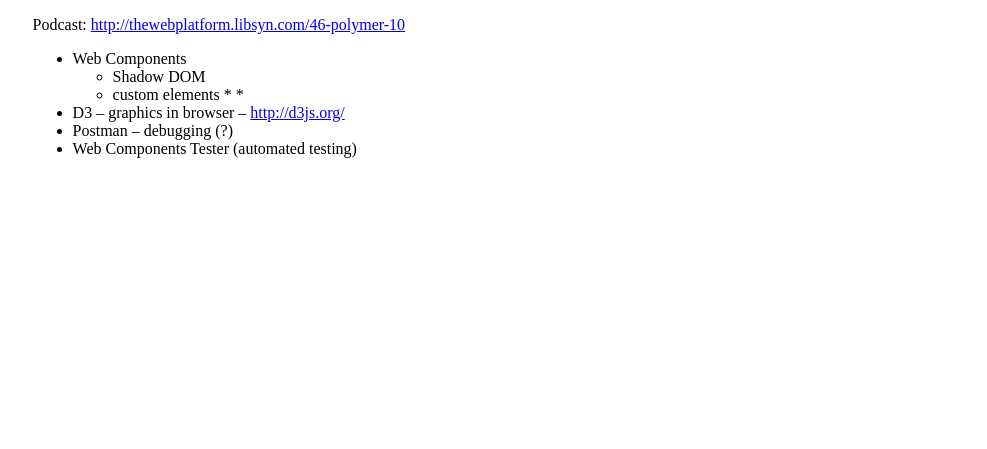
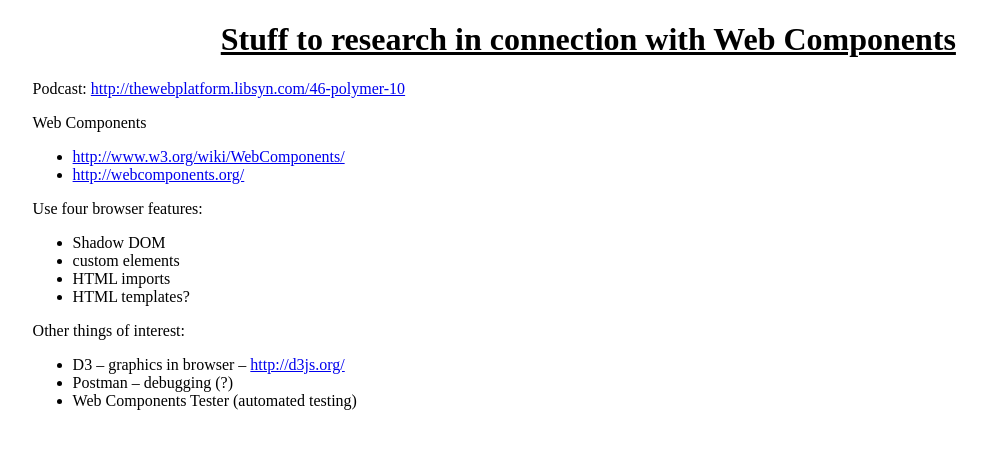
Before and after one commit to JohnL4/johnl4.github.io, a Jekyll site: the page built from _posts/2015-07-23-Web-Components-Research-I.markdown, in a window 1280 px wide. Shown: the top 449 px of the page, without its empty margins (57-1044 px from the left). Built offline with Jekyll 4.4.1, drawn with Linux system fonts in a browser that asks for light colours.

Commit message:
Slightly fleshed out yesterday's blog entry.

```diff
--- a/_posts/2015-07-23-Web-Components-Research-I.markdown
+++ b/_posts/2015-07-23-Web-Components-Research-I.markdown
@@ -2,13 +2,24 @@
 excerpt: Stuff to research as a result of hearing the Web Platform podcast episode on Polymer 1.0
 ---
 
+Stuff to research in connection with Web Components
+===================================================
+
 Podcast: [http://thewebplatform.libsyn.com/46-polymer-10](http://thewebplatform.libsyn.com/46-polymer-10)
 
-* Web Components
-    * Shadow DOM
-    * custom elements
-    *
-    *
+Web Components
+
+* [http://www.w3.org/wiki/WebComponents/](http://www.w3.org/wiki/WebComponents/)
+* [http://webcomponents.org/](http://webcomponents.org/)
+
+Use four browser features:
+
+* Shadow DOM
+* custom elements
+* HTML imports
+* HTML templates?
+
+Other things of interest:
 
 * D3 -- graphics in browser -- [http://d3js.org/](http://d3js.org/)
 * Postman -- debugging (?)
```
